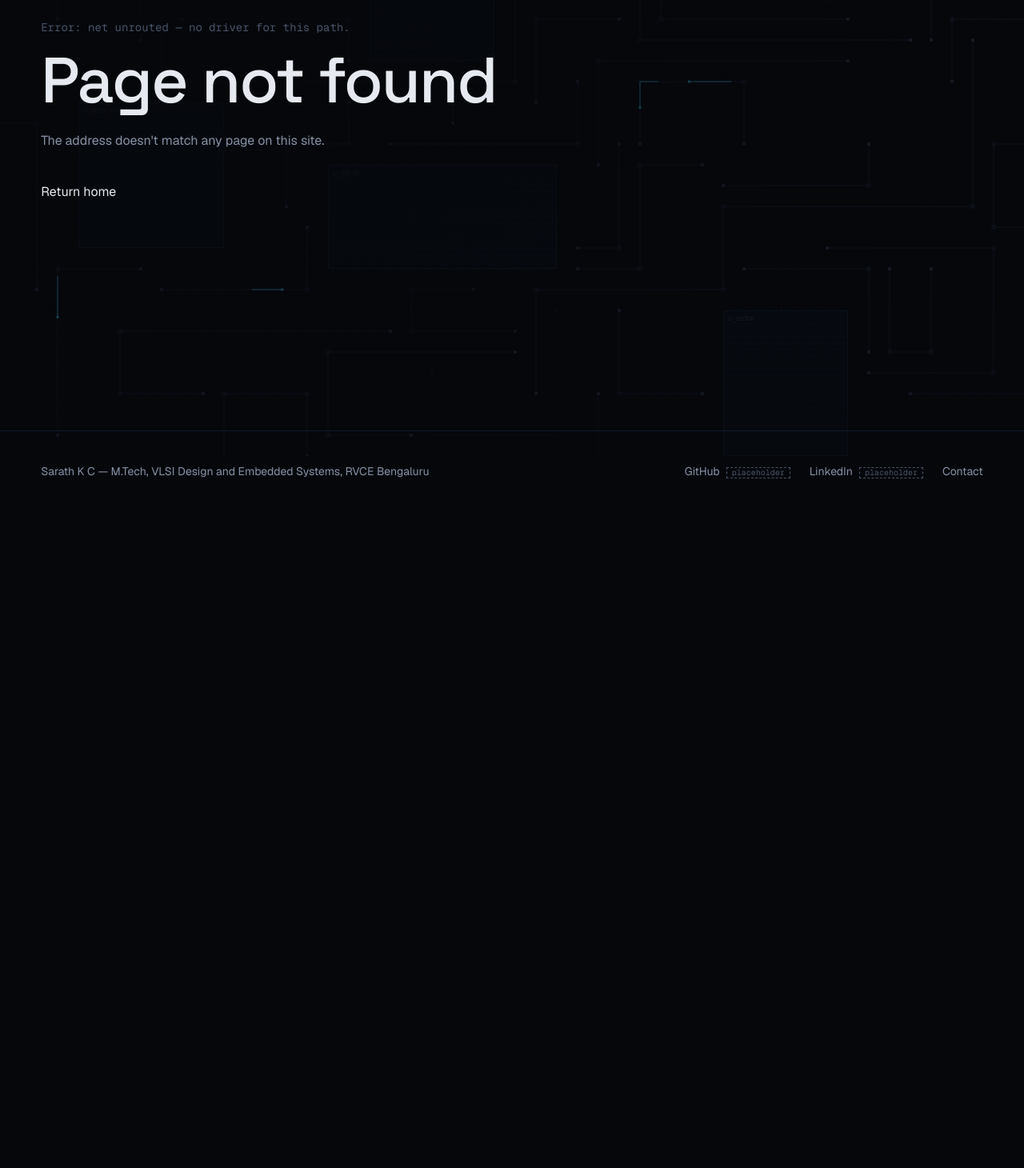
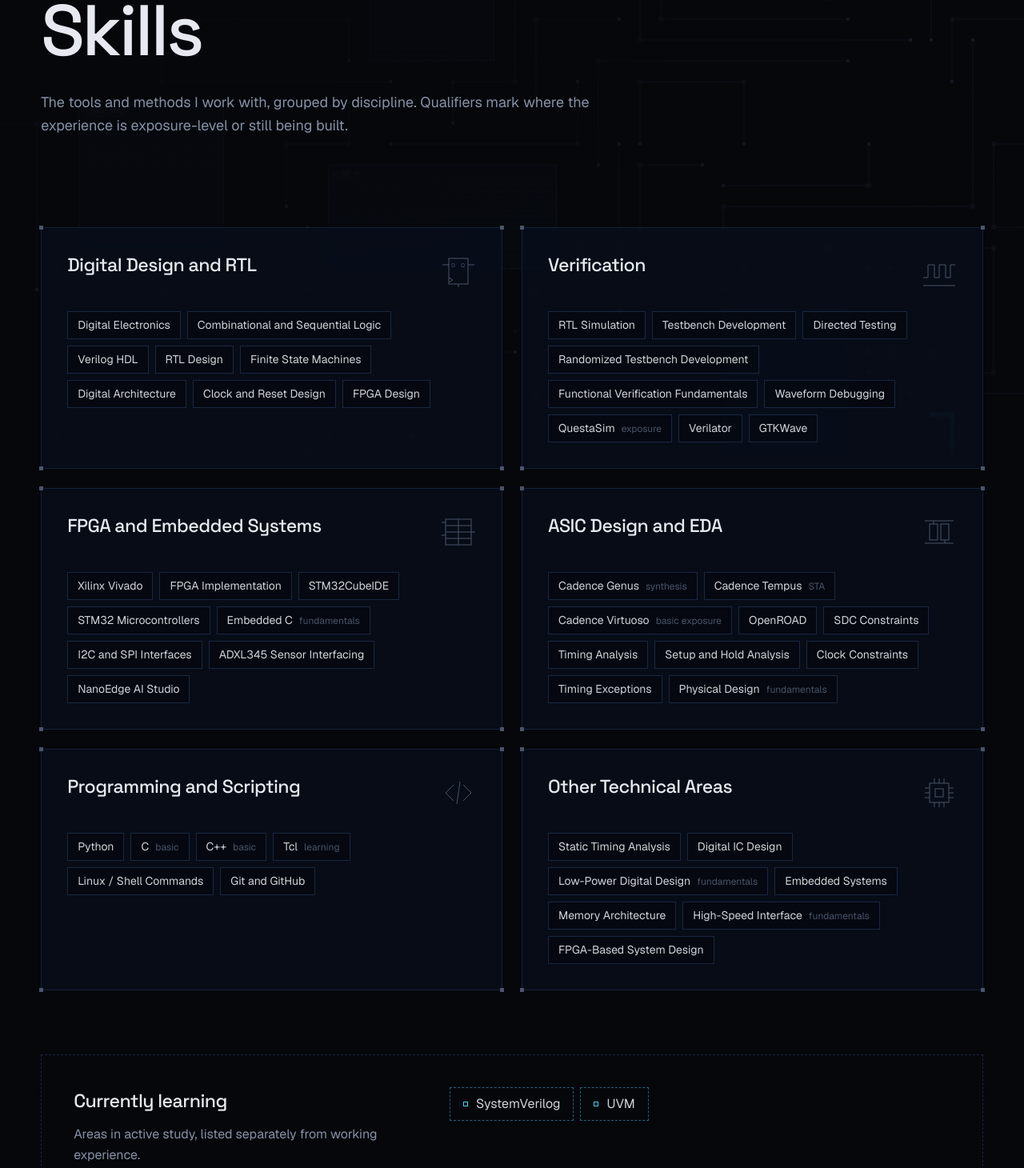
Before and after one commit to Sarath-ASIC/sarath-personal-web, a Next.js app: page /skills in a window 1280 px wide. Before the commit this address had no page. Shown: the part 230-1690 px from the top of the page at 80% size. Before the commit the page ends 869 px from the top, so only its background shows below. Built offline with nearby package versions, Linux system fonts and the light colour scheme.

Commit message:
Add files via upload

```diff
--- /dev/null
+++ b/app/skills/page.tsx
@@ -0,0 +1,142 @@
+import type { Metadata } from "next";
+import PageHeader from "@/components/PageHeader";
+import NextPage from "@/components/NextPage";
+import Reveal from "@/components/Reveal";
+import SpotlightCard from "@/components/SpotlightCard";
+
+export const metadata: Metadata = {
+  title: "Skills",
+  description: "Technical stack: digital design and RTL, verification, FPGA and embedded systems, ASIC design and EDA, programming and scripting.",
+};
+
+type Skill = string | [string, string]; // [name, qualifier]
+
+const groups: { title: string; glyph: keyof typeof glyphs; skills: Skill[]; span?: string }[] = [
+  {
+    title: "Digital Design and RTL",
+    glyph: "dff",
+    skills: ["Digital Electronics", "Combinational and Sequential Logic", "Verilog HDL", "RTL Design", "Finite State Machines", "Digital Architecture", "Clock and Reset Design", "FPGA Design"],
+  },
+  {
+    title: "Verification",
+    glyph: "wave",
+    skills: ["RTL Simulation", "Testbench Development", "Directed Testing", "Randomized Testbench Development", "Functional Verification Fundamentals", "Waveform Debugging", ["QuestaSim", "exposure"], "Verilator", "GTKWave"],
+  },
+  {
+    title: "FPGA and Embedded Systems",
+    glyph: "lut",
+    skills: ["Xilinx Vivado", "FPGA Implementation", "STM32CubeIDE", "STM32 Microcontrollers", ["Embedded C", "fundamentals"], "I2C and SPI Interfaces", "ADXL345 Sensor Interfacing", "NanoEdge AI Studio"],
+  },
+  {
+    title: "ASIC Design and EDA",
+    glyph: "cell",
+    skills: [["Cadence Genus", "synthesis"], ["Cadence Tempus", "STA"], ["Cadence Virtuoso", "basic exposure"], "OpenROAD", "SDC Constraints", "Timing Analysis", "Setup and Hold Analysis", "Clock Constraints", "Timing Exceptions", ["Physical Design", "fundamentals"]],
+  },
+  {
+    title: "Programming and Scripting",
+    glyph: "code",
+    skills: ["Python", ["C", "basic"], ["C++", "basic"], ["Tcl", "learning"], "Linux / Shell Commands", "Git and GitHub"],
+  },
+  {
+    title: "Other Technical Areas",
+    glyph: "chip",
+    skills: ["Static Timing Analysis", "Digital IC Design", ["Low-Power Digital Design", "fundamentals"], "Embedded Systems", "Memory Architecture", ["High-Speed Interface", "fundamentals"], "FPGA-Based System Design"],
+  },
+];
+
+/* Small schematic glyphs; their strokes light up on card hover. */
+const glyphs = {
+  dff: (
+    <>
+      <rect x="10" y="6" width="24" height="32" />
+      <path d="M10 30l5 3-5 3M2 14h8M34 14h8M22 38v4" />
+      <text x="13" y="17" fontSize="7" stroke="none" fill="currentColor">D</text>
+      <text x="25" y="17" fontSize="7" stroke="none" fill="currentColor">Q</text>
+    </>
+  ),
+  wave: <path d="M2 30h6v-16h8v16h6v-16h8v16h6v-16h6M2 40h40" />,
+  lut: (
+    <>
+      <rect x="6" y="6" width="32" height="32" />
+      <path d="M6 14h32M6 22h32M6 30h32M22 6v32M1 10h5M1 26h5M38 22h5" />
+    </>
+  ),
+  cell: (
+    <>
+      <path d="M4 8h36M4 36h36" />
+      <rect x="10" y="12" width="10" height="20" />
+      <rect x="24" y="12" width="10" height="20" />
+      <path d="M15 8v4M29 32v4" />
+    </>
+  ),
+  code: <path d="M16 12l-10 10 10 10M28 12l10 10-10 10M24 8l-4 28" />,
+  chip: (
+    <>
+      <rect x="10" y="10" width="24" height="24" />
+      <rect x="17" y="17" width="10" height="10" />
+      <path d="M16 4v6M22 4v6M28 4v6M16 34v6M22 34v6M28 34v6M4 16h6M4 22h6M4 28h6M34 16h6M34 22h6M34 28h6" />
+    </>
+  ),
+};
+
+function Chip({ s }: { s: Skill }) {
+  const [name, q] = typeof s === "string" ? [s, null] : s;
+  return (
+    <li className="inline-flex items-baseline gap-2 border border-metal bg-void/50 px-3 py-1.5 text-[14px] text-ink/90 transition-colors duration-300 hover:border-signal/50">
+      {name}
+      {q && <span className="text-[12px] text-faint">{q}</span>}
+    </li>
+  );
+}
+
+export default function SkillsPage() {
+  return (
+    <>
+      <PageHeader
+        path={[{ label: "skills" }]}
+        title="Skills"
+        lede="The tools and methods I work with, grouped by discipline. Qualifiers mark where the experience is exposure-level or still being built."
+      />
+
+      <section className="frame mt-20 grid gap-6 md:mt-28 md:grid-cols-2" aria-label="Skill groups">
+        {groups.map((g, i) => (
+          <Reveal key={g.title} delay={(i % 2) * 0.08}>
+            <SpotlightCard className="h-full p-7 md:p-8">
+              <div className="flex items-start justify-between gap-6">
+                <h2 className="font-display text-[1.45rem] font-medium leading-tight tracking-tight text-ink">{g.title}</h2>
+                <svg width="44" height="44" viewBox="0 0 44 44" aria-hidden fill="none" stroke="currentColor" strokeWidth="1"
+                  className="shrink-0 text-faint transition-colors duration-500 group-hover:text-signal">
+                  {glyphs[g.glyph]}
+                </svg>
+              </div>
+              <ul className="mt-7 flex flex-wrap gap-2">
+                {g.skills.map(s => <Chip key={typeof s === "string" ? s : s[0]} s={s} />)}
+              </ul>
+            </SpotlightCard>
+          </Reveal>
+        ))}
+      </section>
+
+      <section className="frame mt-20" aria-labelledby="learning">
+        <Reveal>
+          <div className="grid gap-8 border border-dashed border-metal p-7 md:grid-cols-12 md:p-10">
+            <div className="md:col-span-5">
+              <h2 id="learning" className="font-display text-[1.45rem] font-medium tracking-tight text-ink">Currently learning</h2>
+              <p className="mt-3 leading-relaxed text-mute">Areas in active study, listed separately from working experience.</p>
+            </div>
+            <ul className="flex flex-wrap content-start gap-2 md:col-span-7">
+              {["SystemVerilog", "UVM"].map(s => (
+                <li key={s} className="inline-flex items-center gap-2.5 border border-dashed border-signal/45 px-4 py-2 text-ink/90">
+                  <span className="h-[6px] w-[6px] border border-signal" aria-hidden />
+                  {s}
+                </li>
+              ))}
+            </ul>
+          </div>
+        </Reveal>
+      </section>
+
+      <NextPage href="/education" label="Education" />
+    </>
+  );
+}
```
